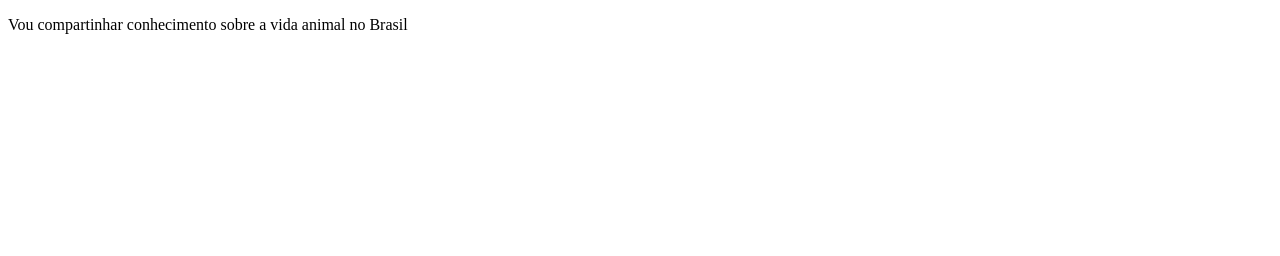
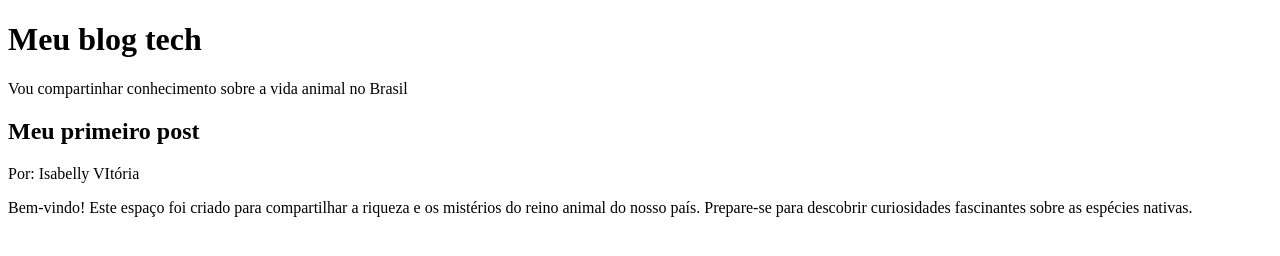
Before and after one commit to sisabelly20-create/P-gina-web-do-zero-primeira-intera-o, a plain HTML site: page index.html in a window 1280 px wide. Drawn offline with Linux system fonts and the light colour scheme.

Commit message:
Add files via upload

```diff
--- a/index.html
+++ b/index.html
@@ -7,10 +7,16 @@
         <title>Blog</title>
     </head>
     <body>
-
-        <p>Vou compartinhar conhecimento sobre a vida animal no Brasil</p>
-
-
-
-    </body>
+<header>
+    <h1>Meu blog tech</h1>
+    <p>Vou compartinhar conhecimento sobre a
+        vida animal no Brasil</p>
+    </header>
+    <main>
+        <h2>Meu primeiro post</h2>
+        <p>Por: Isabelly VItória</p>
+        <p>Bem-vindo! Este espaço foi criado para compartilhar
+            a riqueza e os mistérios do reino animal do nosso país. Prepare-se para descobrir curiosidades fascinantes sobre as espécies nativas.</p>
+           </main>
+       </body>
 </html>
```
